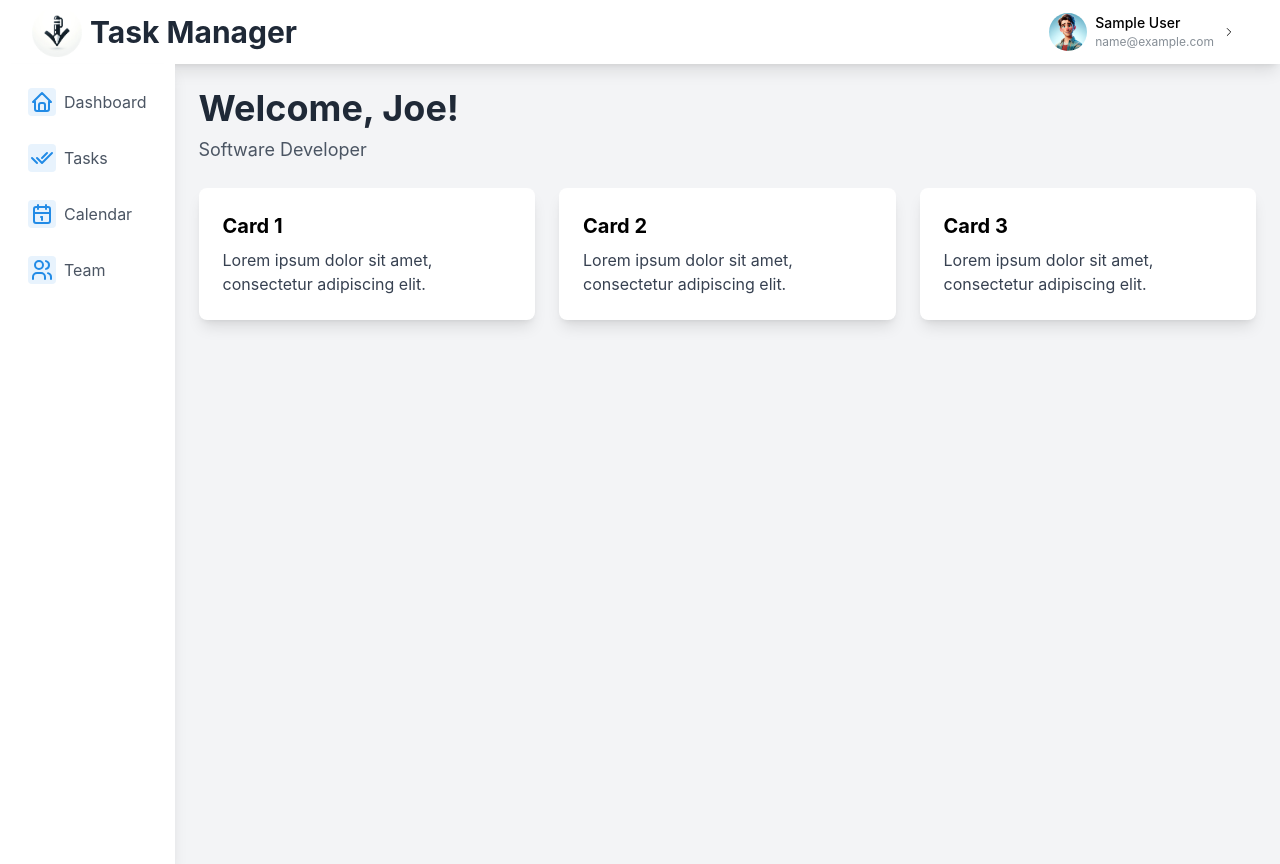
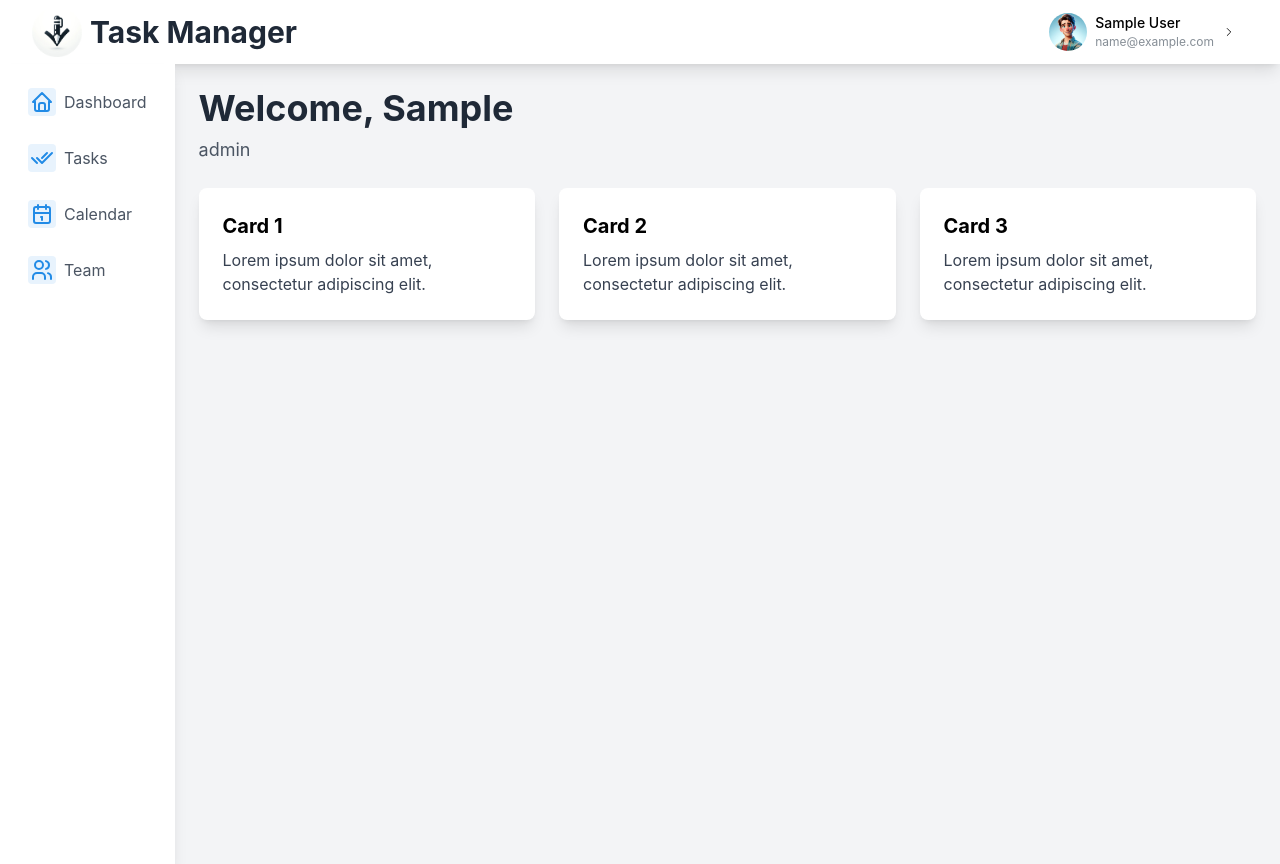
Before and after one commit to brosmar18/todo-app, a React (Vite) app: page / in a window 1280 px wide. Built offline with nearby package versions, Linux system fonts and the light colour scheme; sample sign-in values are in the browser's storage.

Commit message:
Home page updated to display name and role dynamically

```diff
--- a/src/pages/Home.jsx
+++ b/src/pages/Home.jsx
@@ -1,12 +1,16 @@
-import React from "react";
+import React, { useContext } from "react";
 import Card from "../Components/Card";
+import { AuthContext } from "../context/AuthContext";
 
 const Home = () => {
+  const { user } = useContext(AuthContext);
   return (
     <div className="flex-1 p-6">
       <div className="mb-6">
-        <h1 className="text-4xl font-bold text-gray-800">Welcome, Joe!</h1>
-        <p className="mt-2 text-lg text-gray-600">Software Developer</p>
+        <h1 className="text-4xl font-bold text-gray-800">
+          Welcome, <span>{user.firstName}</span>
+        </h1>
+        <p className="mt-2 text-lg text-gray-600">{user.role}</p>
       </div>
       <div className="grid grid-cols-1 gap-6 md:grid-cols-2 lg:grid-cols-3">
         <Card
```
